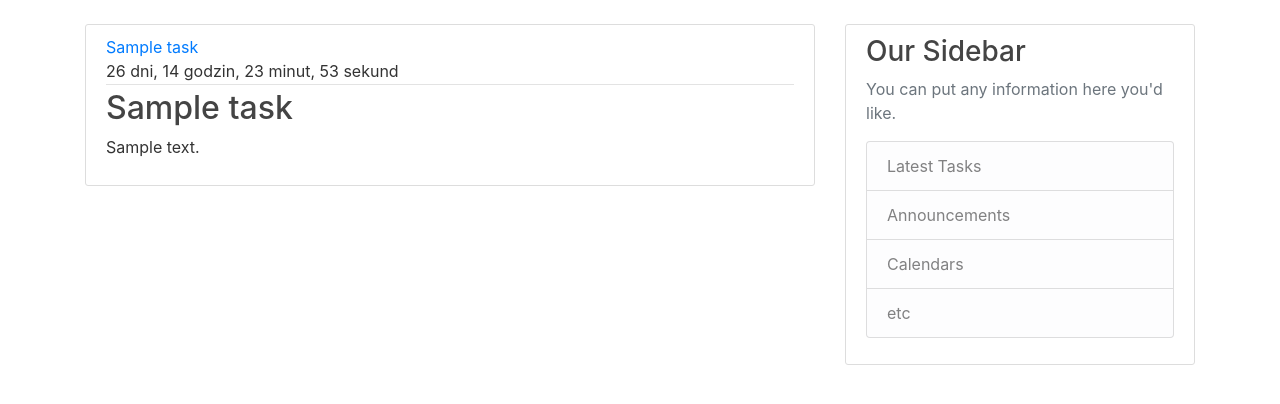
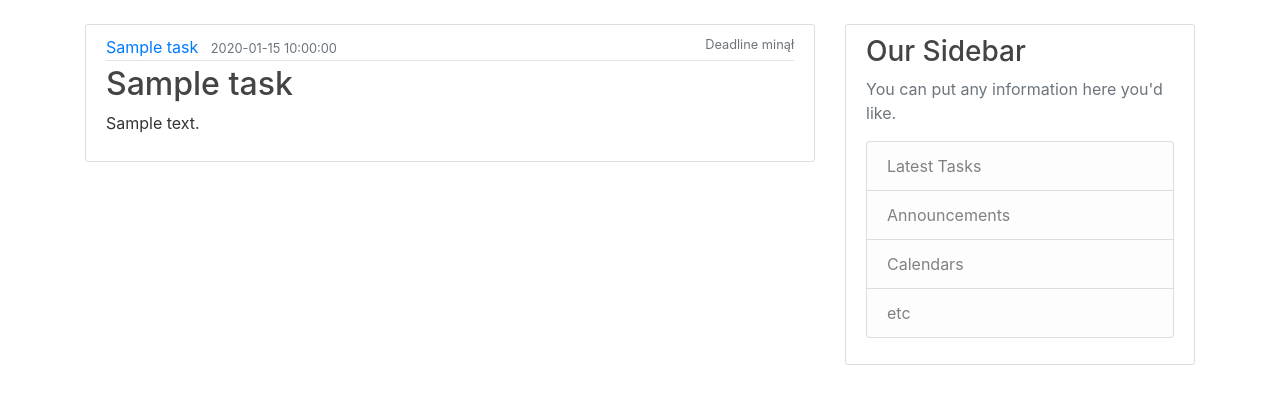
Before and after one commit to mimikowsky/TaskManager, a Flask app: template templates/home.html in a window 1280 px wide. Shown: the part 56-460 px from the top of the page. Run offline with Flask 3, Linux system fonts and the light colour scheme; tables that the repository leaves empty hold one stand-in row (values such as "Sample post"); the template is opened without the code that fills it: values that come from a table or form of the project are taken from there, most other values are stand-ins (such as "Sample title", 1, 10 or a date in 2020); some libraries are stand-ins or nearby versions.

Commit message:
timer wtf moment - only working for first task

```diff
--- a/app.py
+++ b/app.py
@@ -13,12 +13,12 @@ tasks = [
     {
         'title': 'Msid projekt',
         'description': 'Analiza danych',
-        'deadline': datetime(2023, 6, 3, 10, 13)
+        'deadline': datetime(2023, 6, 3, 12, 0, 0)
     },
     {
         'title': 'Kolokwium linux',
         'description': 'Koncowy test u dr Chudzika',
-        'deadline': '13.06.2023'
+        'deadline': datetime(2023, 6, 10, 9, 0, 0)
     }
 ]
 
--- a/static/main.css
+++ b/static/main.css
@@ -78,3 +78,7 @@ body {
   .account-heading {
     font-size: 2.5rem;
   }
+
+  .timer {
+    float: right;
+  }
--- a/templates/home.html
+++ b/templates/home.html
@@ -5,43 +5,40 @@
           <div class="media-body">
             <div class="article-metadata">
               <a class="mr-2" href="#">{{ task.title }}</a>
-              <small class="text-muted">{{ task.date }}</small>
-              <div id="countdown"></div>
-
+              <small class="text-muted">{{ task.deadline }}</small>
+              <small id="countdown" class="timer text-muted"> </small>
             </div>
             <h2><a class="article-title" href="#">{{ task.title }}</a></h2>
             <p class="article-content">{{ task.description }}</p>
           </div>
         </article>
-    {% endfor %}
 
       <script>
         // Twój istniejący kod z datą deadline'u
-      const task = {
-        title: "Moje zadanie",
-        date: "2023-06-30"
-      };
+        //let task_js = {
+        //  date: "{{ task.deadline }}"
+        //};
 
         // Znajdź element licznika
-      const countdownElement = document.getElementById('countdown');
-
+        let countdownElement = document.getElementById('countdown')
+        console.log("task_js");
         // Określ deadline na podstawie daty z Twojego kodu
-      const deadline = new Date(task.date);
-
+        let deadline = new Date("{{ task.deadline }}");
+        //let deadline = task.deadline
         // Funkcja do aktualizacji licznika
         function updateCountdown() {
           // Oblicz pozostały czas do deadline'u
-        const now = new Date();
-        const difference = deadline - now;
+          let now = new Date();
+          let difference = deadline - now;
 
           // Oblicz dni, godziny, minuty i sekundy
-        const days = Math.floor(difference / (1000 * 60 * 60 * 24));
-        const hours = Math.floor((difference % (1000 * 60 * 60 * 24)) / (1000 * 60 * 60));
-        const minutes = Math.floor((difference % (1000 * 60 * 60)) / (1000 * 60));
-        const seconds = Math.floor((difference % (1000 * 60)) / 1000);
+          let days = Math.floor(difference / (1000 * 60 * 60 * 24));
+          let hours = Math.floor((difference % (1000 * 60 * 60 * 24)) / (1000 * 60 * 60));
+          let minutes = Math.floor((difference % (1000 * 60 * 60)) / (1000 * 60));
+          let seconds = Math.floor((difference % (1000 * 60)) / 1000);
 
           // Aktualizuj tekst w elemencie licznika
-        countdownElement.textContent = `${days} dni, ${hours} godzin, ${minutes} minut, ${seconds} sekund`;
+          countdownElement.textContent = `Pozostało: ${days} dni, ${hours} godzin, ${minutes} minut, ${seconds} sekund`;
 
           // Sprawdź, czy deadline minął
           if (difference < 0) {
@@ -56,4 +53,5 @@
         // Wywołaj funkcję updateCountdown co sekundę
         setInterval(updateCountdown, 1000);
       </script>
+    {% endfor %}
 {% endblock content %}
```
Lines whose indentation alone changed are shown as unchanged.
